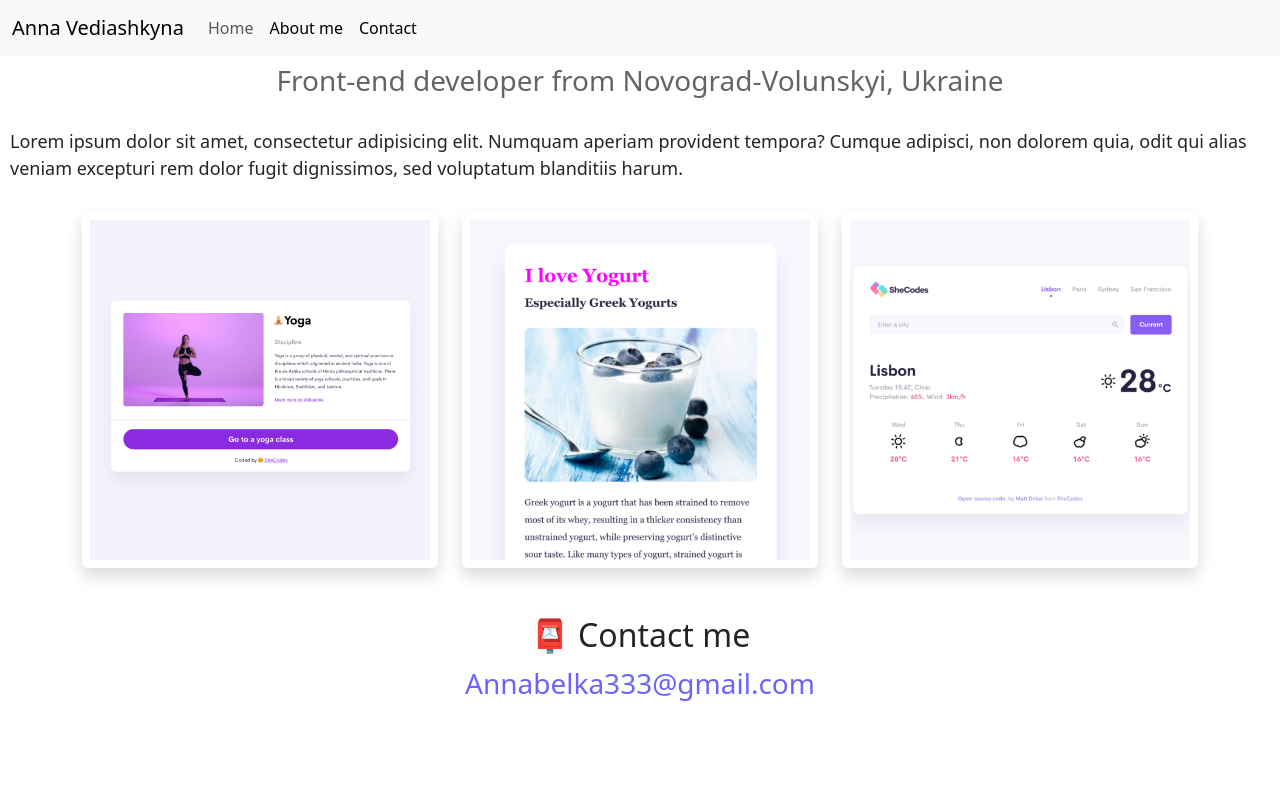
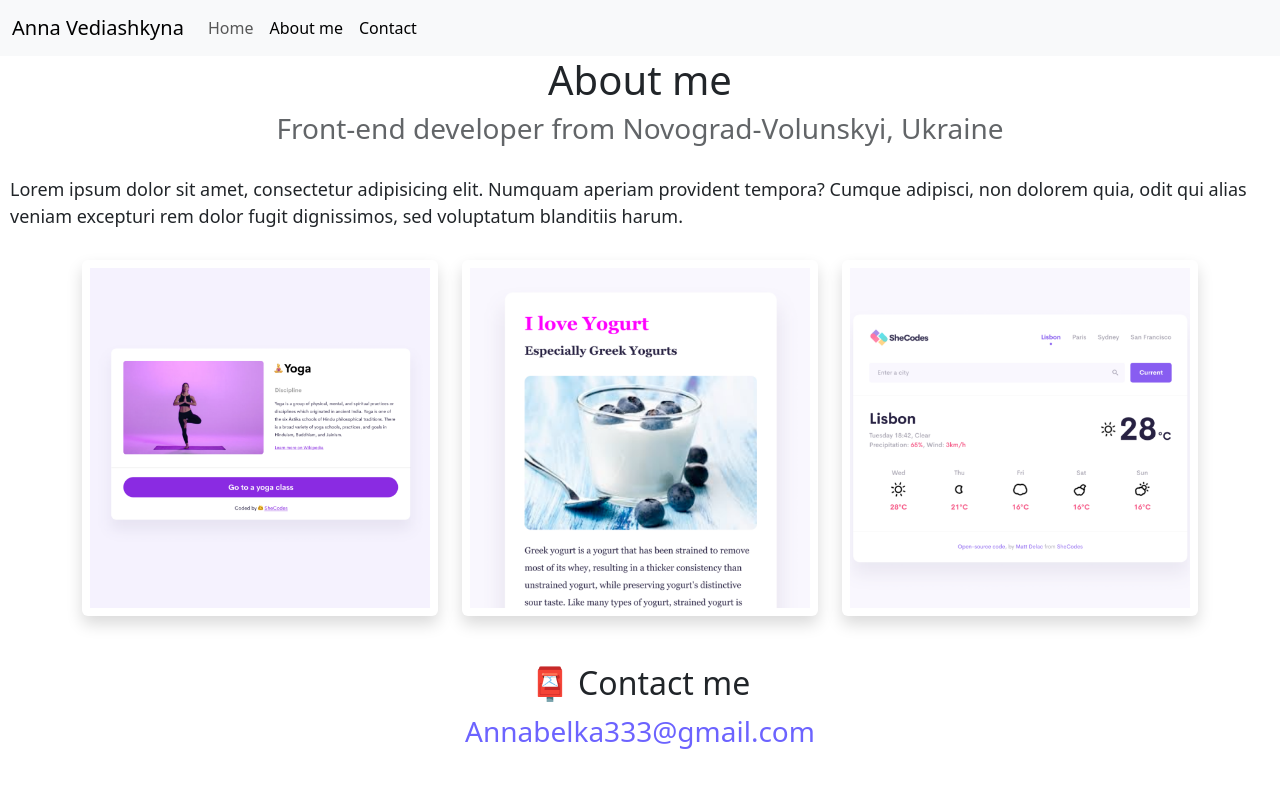
Before and after one commit to annabelka333/responsive-week2, a plain HTML site: page about.html in a window 1280 px wide. Drawn offline with nearby package versions, Linux system fonts and the light colour scheme.

Commit message:
Added title

```diff
--- a/about.html
+++ b/about.html
@@ -49,7 +49,7 @@
       </div>
     </nav>
 
-    <h1 class="text-center"></h1>
+    <h1 class="text-center">About me</h1>
     <h3 class="text-center">
       Front-end developer from Novograd-Volunskyi, Ukraine
     </h3>
```
